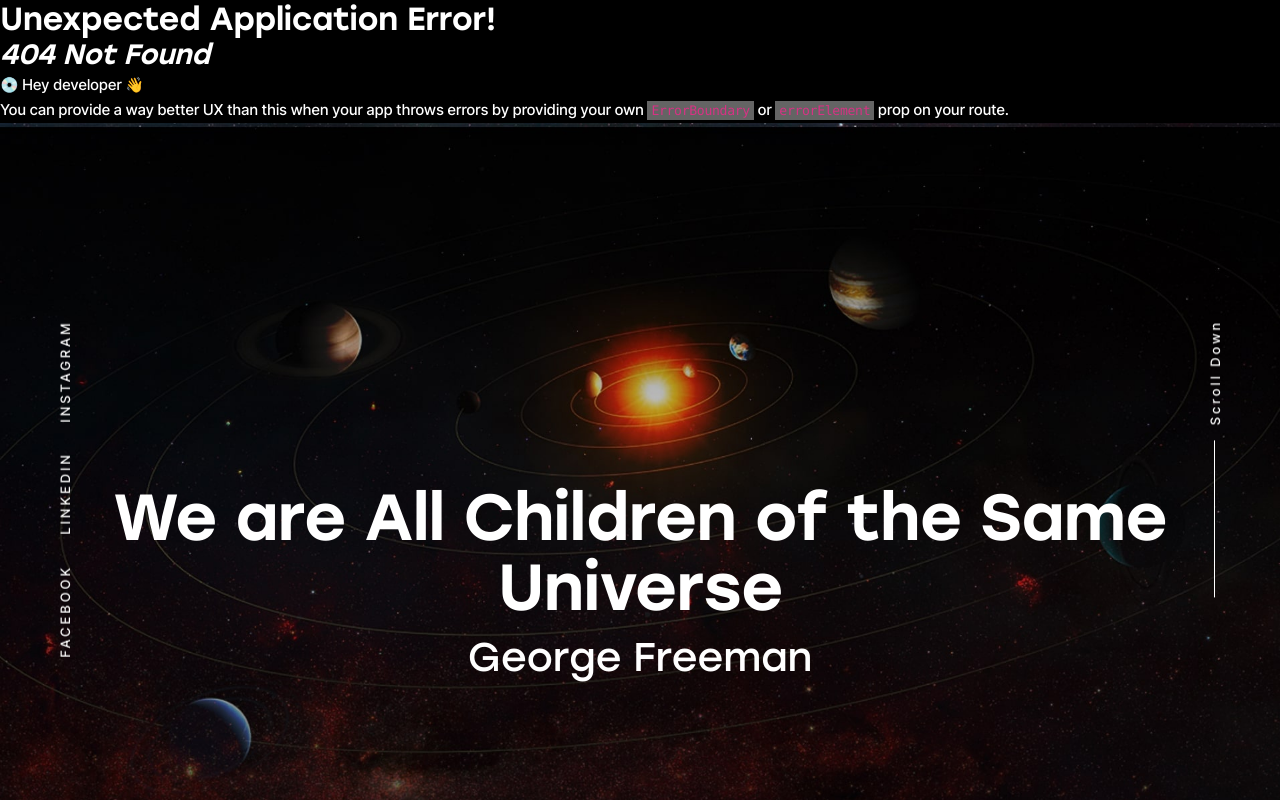
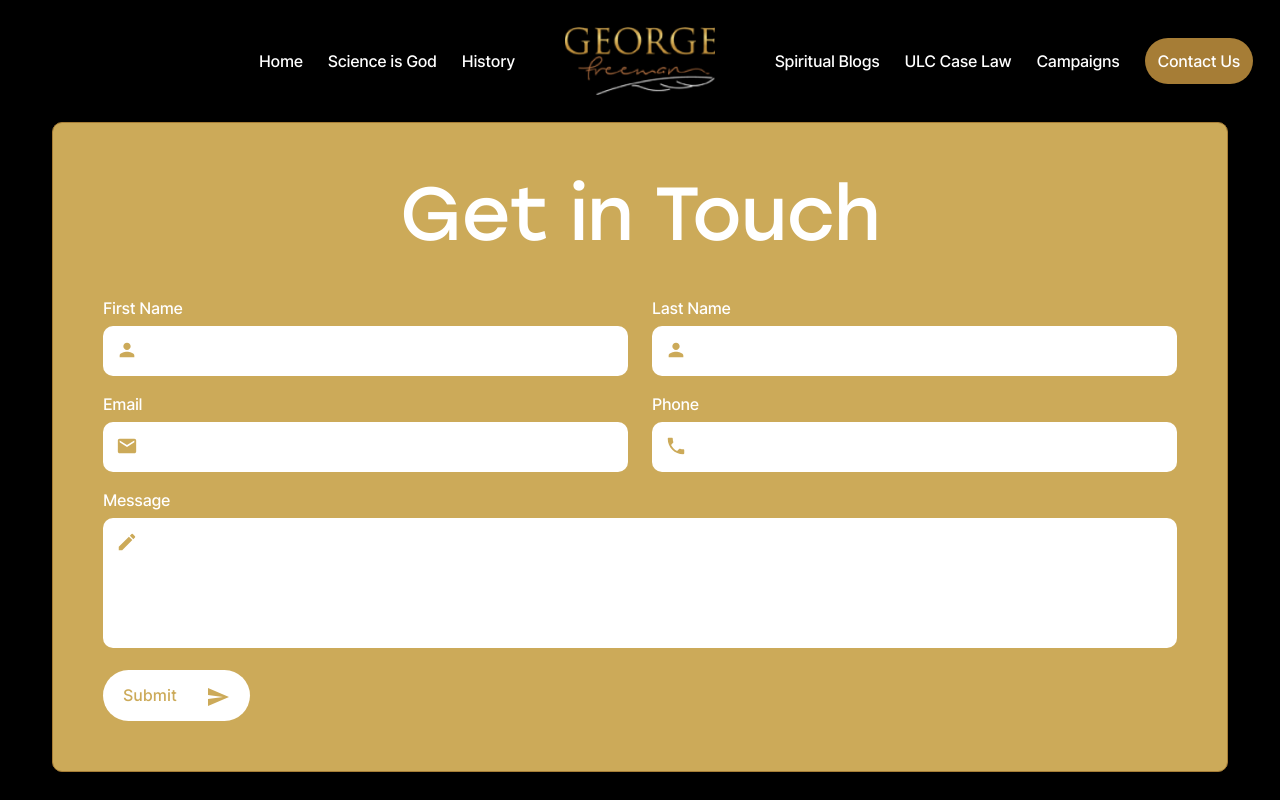
Before and after one commit to webuttam/html-to-react, a React (Vite) app: page /contact in a window 1280 px wide. Before the commit this address had no page. Shown: the top 800 px of the page. Built offline with nearby package versions, Linux system fonts and the light colour scheme.

Commit message:
File Update
Error fixed

```diff
--- a/src/App.css
+++ b/src/App.css
@@ -399,7 +399,7 @@ input[type="submit"]{cursor: pointer; border: 0px; outline: none;}
     }
 }
 .site-header{
-	position: absolute;top: 0;left: 0;width: 100%;z-index: 9;background: transparent;padding: 20px 0;
+	position: relative;top: 0;left: 0;width: 100%;z-index: 9;background: transparent;padding: 20px 0;
 }
 .site-header.fixed {
     position: fixed;top: 0;padding: 20px 0;left: 0;width: 100%;background: #000;
@@ -424,6 +424,7 @@ input[type="submit"]{cursor: pointer; border: 0px; outline: none;}
 .hdr-menu ul li{display: inline-block;margin-left: 40px;}
 .hdr-menu ul li:first-child{margin-left: 0;}
 .hdr-menu ul li a{color: #fff;display: block;}
+.hdr-menu ul li:last-child a.menu-active{background: #a67d36;color: #fff;}
 .hdr-menu-right ul li:last-child a{background: #fff;color: #000;padding: 13px 32px;border-radius: 100px;}
 .hdr-menu-right ul li:last-child a:hover{background: #E99D52;color: #fff;}
 /* .hdr-menu {
@@ -682,6 +683,27 @@ input[type="submit"]{cursor: pointer; border: 0px; outline: none;}
 .mobile-search{display: none;}
 .universal-church-btm-content p{color: #d8d8d8;}
 .the-journey, .universal-church, .home-monastery, .home-rectory, .sermons_teachings{overflow: hidden;}
+.form-box {background: #ccaa59;border: 1px solid #a67d36;border-radius: 10px;padding: 50px;}
+.form-box .heading {text-align: center;margin-bottom: 40px;}
+.form-group{margin-bottom: 15px;position: relative;}
+.form-group label {display: block;font-size: 16px;margin-bottom: 5px;}
+.form-group input, .form-group textarea {
+    width: 100%;border-radius: 10px;border: none;padding: 12px 10px 12px 45px;font-size: 15px;color: #000;resize: none;
+}
+.form-group textarea{height: 130px;}
+.form-group input:focus, .form-group textarea:focus{outline: none;box-shadow: none;}
+.form-group svg {
+    color: #ccaa59;position: absolute;margin-top: 13px;font-size: 22px;left: 25px;
+}
+.form-btn button[type="submit"] {
+    color: #ccaa59;border: none;background: #fff;border-radius: 50px;padding: 12px 20px;font-size: 16px;font-weight: 500;
+	-webkit-transition: 0.4s ease-in-out;-o-transition: 0.4s ease-in-out;transition: 0.4s ease-in-out;
+}
+.form-btn button[type="submit"]:hover{background: #333;color: #fff;}
+.form-btn button[type="submit"]:focus{outline: none;box-shadow: none;}
+.form-btn button[type="submit"] svg {margin-left: 25px;}
+
+
 
 @media screen and (min-width:1600px) {
 
--- a/src/App.jsx
+++ b/src/App.jsx
@@ -35,7 +35,7 @@ function App() {
       element: '',
     },
     {
-      path: "/contact-us",
+      path: "/contact",
       element:<><Header /><Contact /></>,
     },
 
@@ -45,8 +45,6 @@ function App() {
     <>
       <RouterProvider router={router} />
       {/* <Header /> */}
-      <Home />
-      <Contact />
       <Footer />
     </>
   )
--- a/src/components/contact/Contact.jsx
+++ b/src/components/contact/Contact.jsx
@@ -1,12 +1,124 @@
-import React from 'react'
+import { useState } from "react";
+import PersonIcon from '@mui/icons-material/Person';
+import EmailIcon from '@mui/icons-material/Email';
+import PhoneIcon from '@mui/icons-material/Phone';
+import EditIcon from '@mui/icons-material/Edit';
+import SendIcon from '@mui/icons-material/Send';
 
-const Contact = () => {
+export default function Fetch() {
+  const [firstName, setFirstName] = useState("");
+  const [lastName, setLastName] = useState("");
+  const [email, setEmail] = useState("");
+  const [phone, setPhone] = useState("");
+  const [message, setMessage] = useState("");
+
+  const [submitted, setSubmitted] = useState(false);
+  const [error, setError] = useState("");
+
+  function submit(e) {
+    // This will prevent page refresh
+    e.preventDefault();
+
+    // replace this with your own unique endpoint URL
+    fetch("https://formcarry.com/s/Xilu3wHgFKF", {
+      method: "POST",
+      headers: {
+        "Content-Type": "application/json",
+        Accept: "application/json"
+      },
+      body: JSON.stringify({ firstName: firstName, lastName: lastName, email: email, phone: phone, message: message })
+    })
+      .then((res) => res.json())
+      .then((res) => {
+        if (res.code === 200) {
+          setSubmitted(true);
+        } else {
+          setError(res.message);
+        }
+      })
+      .catch((error) => setError(error));
+  }
+
+  if (error) {
+    return <p>{error}</p>;
+  }
+
+  if (submitted) {
+    return <p>We've received your message, thank you for contacting us!</p>;
+  }
+
   return (
     <>
-        <div className="visme_d" data-title="Contact Form" data-url="8r1d79ve-contact-form" data-domain="forms" data-full-page="false" data-min-height="500px" data-form-id="89512"></div>
-        <script src="https://static-bundles.visme.co/forms/vismeforms-embed.js"></script>
+    <div className="contact-form">
+      <div className="container">
+        <div className="form-box">
+          <div className="heading">
+            <h1 className="section-heading">Get in Touch</h1>
+          </div>
+            <form onSubmit={submit}>
+              <div className="row">
+                <div className="col-xl-6 col-lg-6 col-sm-6 form-group">
+                  <label htmlFor="firstName">First Name</label>
+                  <PersonIcon />
+                  <input
+                    id="firstName"
+                    type="text"
+                    value={firstName}
+                    onChange={(e) => setFirstName(e.target.value)}
+                    required
+                  />
+                </div>
+                <div className="col-xl-6 col-lg-6 col-sm-6 form-group">
+                  <label htmlFor="lastName">Last Name</label>
+                  <PersonIcon />
+                  <input
+                    id="lastName"
+                    type="text"
+                    value={lastName}
+                    onChange={(e) => setLastName(e.target.value)}
+                    required
+                  />
+                </div>
+                <div className="col-xl-6 col-lg-6 col-sm-6 form-group">
+                  <label htmlFor="email">Email</label>
+                  <EmailIcon />
+                  <input
+                    id="email"
+                    type="email"
+                    value={email}
+                    onChange={(e) => setEmail(e.target.value)}
+                    required
+                  />
+                </div>
+                <div className="col-xl-6 col-lg-6 col-sm-6 form-group">
+                  <label htmlFor="phone">Phone</label>
+                  <PhoneIcon />
+                  <input
+                    id="phone"
+                    type="tel"
+                    value={phone}
+                    onChange={(e) => setPhone(e.target.value)}
+                    required
+                  />
+                </div>
+                <div className="col-xl-12 form-group">
+                  <label htmlFor="message">Message</label>
+                  <EditIcon />
+                  <textarea
+                    id="message"
+                    value={message}
+                    onChange={(e) => setMessage(e.target.value)}
+                  />
+                </div>
+                <div className="col-xl-12 form-btn">
+                  <button type="submit">Submit <SendIcon /></button>
+                </div>
+
+              </div>
+            </form>
+          </div>
+        </div>
+      </div>
     </>
-  )
+  );
 }
-
-export default Contact
--- a/src/components/main/Header.jsx
+++ b/src/components/main/Header.jsx
@@ -22,14 +22,14 @@ const Header = () => {
             </ul>
           </div>
           <div className="hdr-logo">
-            <a title="George Freeman"><img src={Headerlogo} alt="George Freeman" /></a>
+            <a href="/" title="George Freeman"><img src={Headerlogo} alt="George Freeman" /></a>
           </div>
           <div className="hdr-menu hdr-menu-right">
             <ul>
               <li><NavLink className={(e) => {return e.isActive?"menu-active": ""}} to='/'>Spiritual Blogs</NavLink></li>
               <li><NavLink className={(e) => {return e.isActive?"menu-active": ""}} to='/'>ULC Case Law</NavLink></li>
               <li><NavLink className={(e) => {return e.isActive?"menu-active": ""}} to='/'>Campaigns</NavLink></li>
-              <li><NavLink className={(e) => {return e.isActive?"menu-active": ""}} to='/contact-us'>Contact Us</NavLink></li>
+              <li><NavLink className={(e) => {return e.isActive?"menu-active": ""}} to='/contact'>Contact Us</NavLink></li>
             </ul>
             <div className='mobile-menu'>
               <MenuIcon onClick={()=> setMainMenu(true)} />
@@ -42,7 +42,7 @@ const Header = () => {
                     <li><NavLink className={(e) => {return e.isActive?"menu-active": ""}} to='/'>Spiritual Blogs</NavLink></li>
                     <li><NavLink className={(e) => {return e.isActive?"menu-active": ""}} to='/'>ULC Case Law</NavLink></li>
                     <li><NavLink className={(e) => {return e.isActive?"menu-active": ""}} to='/'>Campaigns</NavLink></li>
-                    <li><NavLink className={(e) => {return e.isActive?"menu-active": ""}} to='/contact-us'>Contact Us</NavLink></li>
+                    <li><NavLink className={(e) => {return e.isActive?"menu-active": ""}} to='/contact'>Contact Us</NavLink></li>
                   </ul>
                 </Box>
               </Drawer>
```
Also changed, not shown: src/assets/images/banner-bg.jpg.
